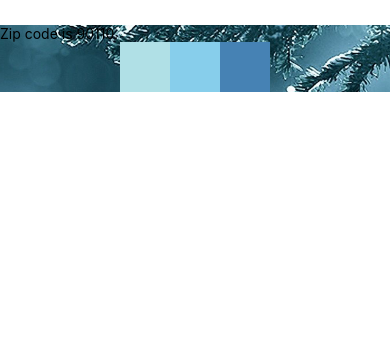
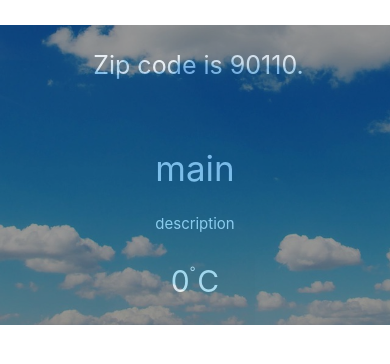
Before and after one commit to PHENPHICHA/test, a React Native app: screen / in a window 390 px wide. Shown: the top 364 px of the page. Built offline with nearby package versions, Linux system fonts and the light colour scheme.

Commit message:
CHECK POINT #3

```diff
--- a/components/Forecast.js
+++ b/components/Forecast.js
@@ -1,25 +1,39 @@
 import React from 'react';
-import { StyleSheet, Text, View } from 'react-native';
- export default class Forecast extends React.Component{
-    render(){
-        return(
-            <View style={{
-                flex: 1,
-                flexDirection: 'row',
-                justifyContent: 'center',
-                alignItems: 'flex-end'
-              }}>
-                  <View style={{width: 50, height: 50, backgroundColor: 'powderblue'}} />
-                  <View style={{width: 50, height: 50, backgroundColor: 'skyblue'}} />
-                  <View style={{width: 50, height: 50, backgroundColor: 'steelblue'}} />
-              </View>
+import { StyleSheet, Text, View} from 'react-native';
+import { white } from 'ansi-colors';
 
-        );
-    }
+export default class Forcast extends React.Component {
+
+  render() {
+    return (
+      <View style={styles.container}>
+          <Text style={styles.main}>{this.props.main}</Text>
+          <Text style={styles.des}>{this.props.description}</Text>
+          <Text style={styles.temp}>{this.props.temp} ํC</Text>
+      </View>
+    );
+  }
 }
 const styles = StyleSheet.create({
     container: {
-        paddingTop: 24
+      flexDirection: 'column',
+      justifyContent: 'space-between',
+      alignItems: 'center',
     },
-    backdrop: {width: '100%',  height: '100%'},
-  });
+    main:{
+        fontSize: 35 ,
+        paddingTop: 10,
+        color : 'white',
+    },
+    des:{
+      fontSize: 15 ,
+      paddingTop: 25,
+      color : 'white',
+    },
+    temp:{
+      fontSize: 30 ,
+      paddingTop: 30,
+      paddingBottom:25,
+      color : 'white',
+    },
+});
--- a/components/Weather.js
+++ b/components/Weather.js
@@ -1,30 +1,66 @@
 import React from 'react';
-import { StyleSheet, Text, View, ImageBackground } from 'react-native';
+import { StyleSheet, Text, View } from 'react-native';
+import { ImageBackground } from 'react-native';
 import Forecast from './Forecast';
 
 export default class Weather extends React.Component {
-    constructor(props){
+    constructor(props) {
     super(props);
     this.state = {
     forecast: {
-                main: '-', description: '-', temp: 0
-
+    main: 'main', description: 'description', temp: 0
     }
     }
     }
     render() {
         return (
         <View style={styles.container}>
+
         <ImageBackground source={require('../bg.jpg')} style={styles.backdrop}>
-            <Text>Zip code is {this.props.zipCode}.</Text>
+
+
+        <View style={styles.layout }>
+
+         <Text    style={styles.red } > Zip code is {this.props.zipCode}.</Text>
          <Forecast {...this.state.forecast} />
+        </View>
         </ImageBackground>
+
+
+
       </View>
+
         );
         }
        }
+   const styles = StyleSheet.create({
+    container: {
+        paddingTop: 25,
 
-const styles = StyleSheet.create({
-  container: {paddingTop: 25 },
-  backdrop: {width: '100%', height: '100%'},
+
+
+     },
+     layout: {
+
+        flexDirection:'column',
+        alignItems: 'center',
+
+        justifyContent:'space-between',
+        height: 300,  opacity: 0.4,
+        backgroundColor: 'black',
+
+
+     },
+    red : {
+
+        paddingTop: 25,
+        color: 'white',
+        textAlign: 'center',
+        fontSize: 25,
+
+    },
+    backdrop: { width: '100%',
+    height: '100%',
+
+   },
    });
```
Also changed, not shown: bg.jpg. Lines whose indentation alone changed are shown as unchanged.
